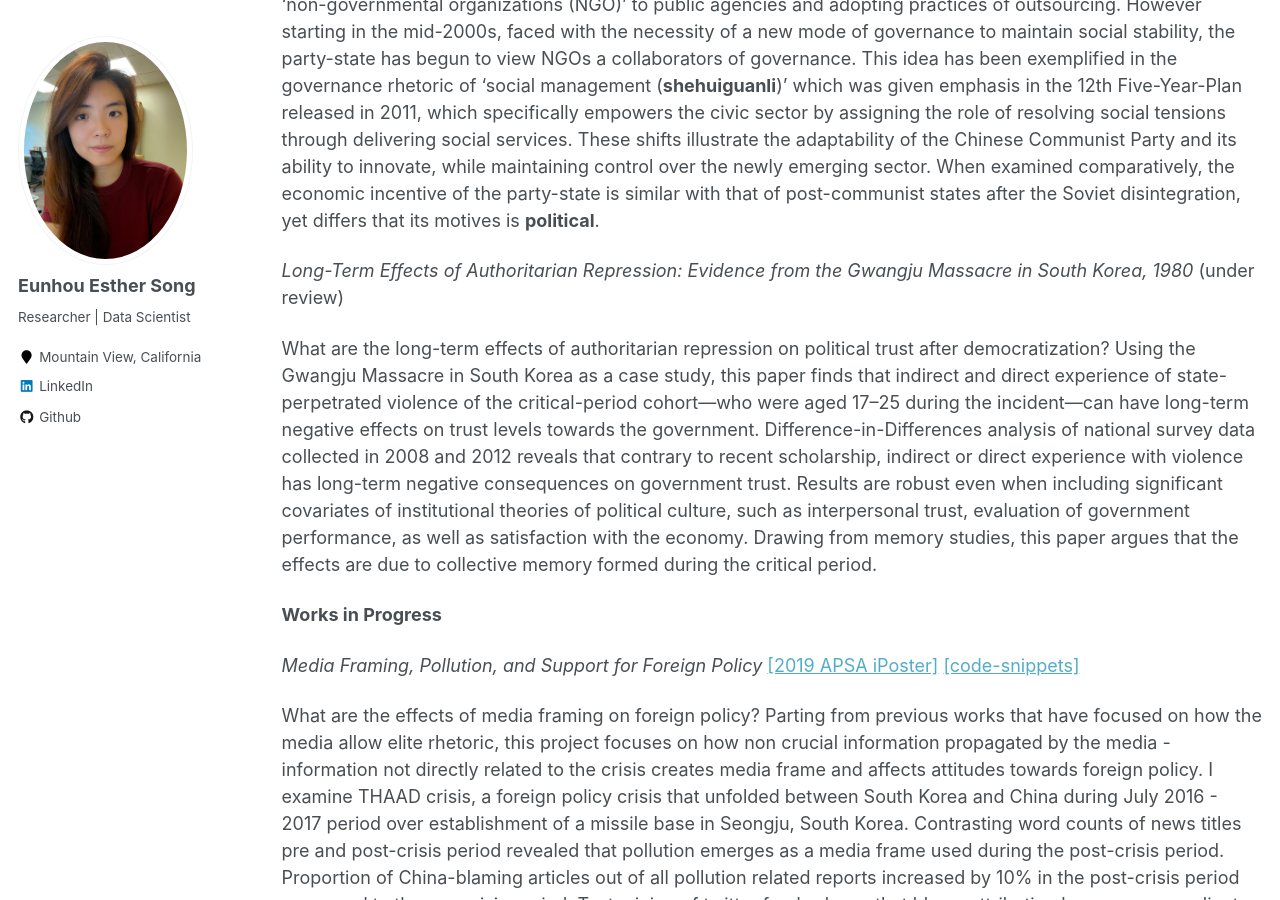
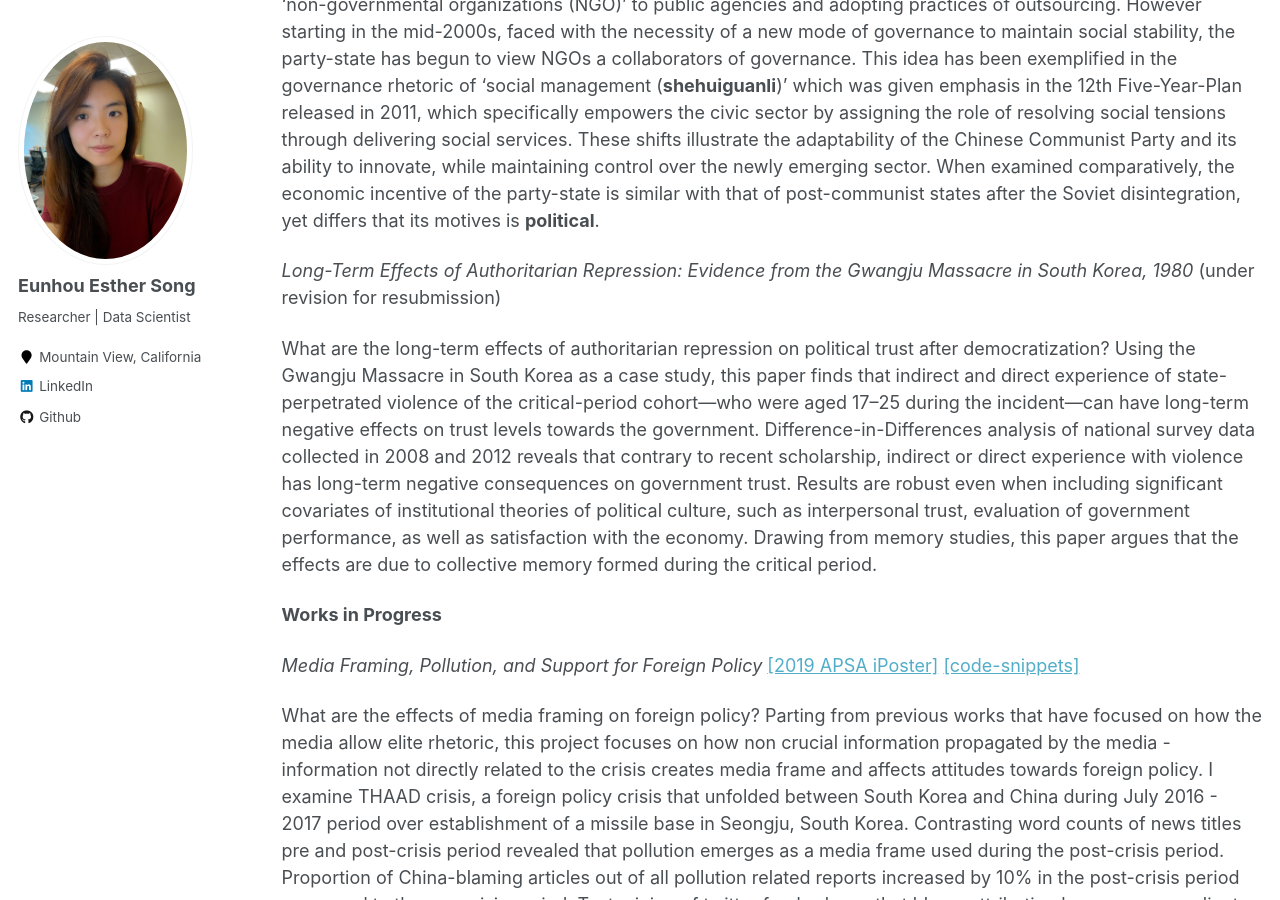
Before and after one commit to ehsong/ehsong.github.io, a Jekyll site: the page built from _pages/research.md, in a window 1280 px wide and 900 px high, scrolled down 803 px. Built offline with Jekyll 4.4.1, drawn with Linux system fonts in a browser that asks for light colours.

Commit message:
Update research.md

```diff
--- a/_pages/research.md
+++ b/_pages/research.md
@@ -19,7 +19,7 @@ The Chinese Communist Party has recently acknowledged its attempts to bolster go
 
 What explains the phenomenal growth of number of NGOs in China in the recent decades? Contrary to prior research that focuses on the agency, this paper argues that the growth of the NGO sector in China can be attributed to shifting incentives of the party-state towards the NGO sector during the last four decades. During the early 90s, the incentives of the party lay in cutting corners, which has led to attempts to give new legal status of 'non-governmental organizations (NGO)' to public agencies and adopting practices of outsourcing. However starting in the mid-2000s, faced with the necessity of a new mode of governance to maintain social stability, the party-state has begun to view NGOs a collaborators of governance. This idea has been exemplified in the governance rhetoric of 'social management (**shehuiguanli**)' which was given emphasis in the 12th Five-Year-Plan released in 2011, which specifically empowers the civic sector by assigning the role of resolving social tensions through delivering social services. These shifts illustrate the adaptability of the Chinese Communist Party and its ability to innovate, while maintaining control over the newly emerging sector. When examined comparatively, the economic incentive of the party-state is similar with that of post-communist states after the Soviet disintegration, yet differs that its motives is **political**.
 
-*Long-Term Effects of Authoritarian Repression: Evidence from the Gwangju Massacre in South Korea, 1980* (under review)
+*Long-Term Effects of Authoritarian Repression: Evidence from the Gwangju Massacre in South Korea, 1980* (under revision for resubmission)
 
 What are the long-term effects of authoritarian repression on political trust after democratization? Using the Gwangju Massacre in South Korea as a case study, this paper finds that indirect and direct experience of state-perpetrated violence of the critical-period cohort—who were aged 17–25 during the incident—can have long-term negative effects on trust levels towards the government. Difference-in-Differences analysis of national survey data collected in 2008 and 2012 reveals that contrary to recent scholarship, indirect or direct experience with violence has long-term negative consequences on government trust. Results are robust even when including significant covariates of institutional theories of political culture, such as interpersonal trust, evaluation of government performance, as well as satisfaction with the economy. Drawing from memory studies, this paper argues that the effects are due to collective memory formed during the critical period.
 
```
